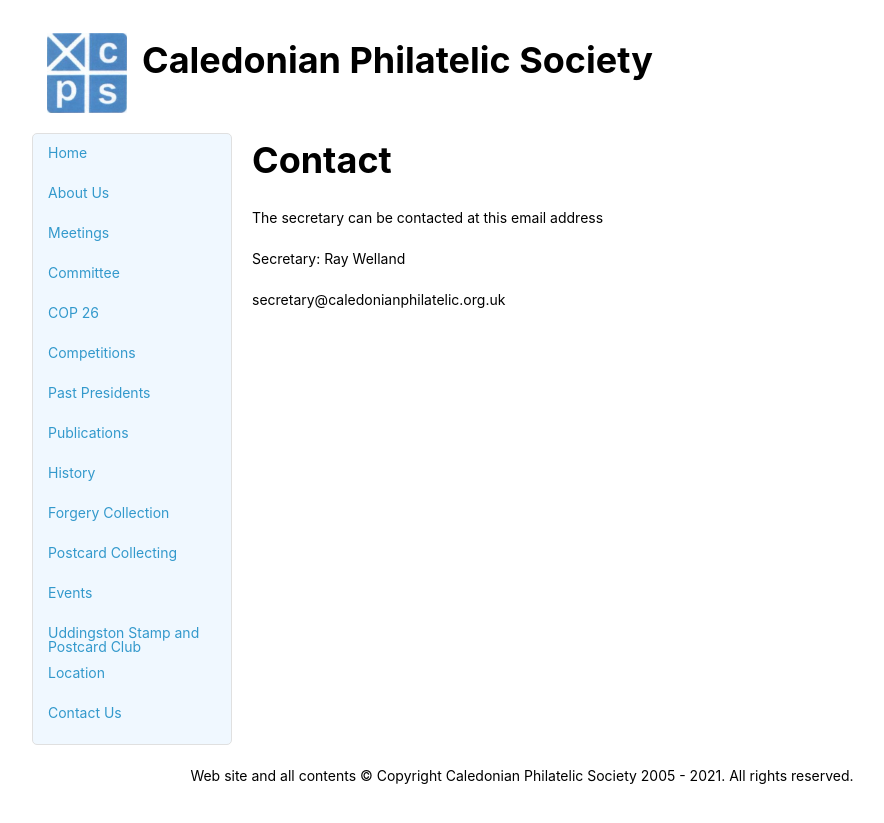
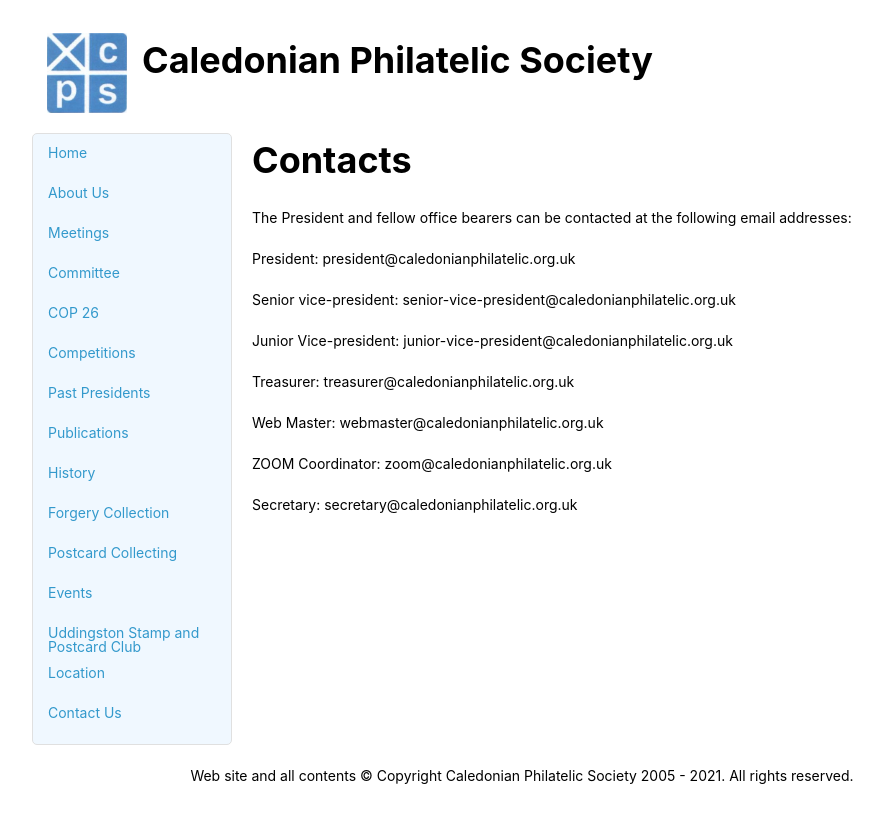
Before and after one commit to astalker/caledonian-stamps, a Jekyll site: the page built from contactus.md, in a window 1280 px wide. Shown: the top 823 px of the page, without its empty margins (118-1002 px from the left). Built offline with Jekyll 4.4.1, drawn with Linux system fonts in a browser that asks for light colours; our own code applies the rules of GitHub Pages for plain Markdown files.

Commit message:
Update contacts

```diff
--- a/contactus.md
+++ b/contactus.md
@@ -1,7 +1,17 @@
-# Contact
+# Contacts
 
-The secretary can be contacted at this email address
+The President and fellow office bearers can be contacted at the following email addresses:
 
- Secretary: Ray Welland
+President: president@caledonianphilatelic.org.uk
 
-secretary@caledonianphilatelic.org.uk
+Senior vice-president: senior-vice-president@caledonianphilatelic.org.uk
+
+Junior Vice-president:	junior-vice-president@caledonianphilatelic.org.uk
+
+Treasurer: treasurer@caledonianphilatelic.org.uk
+
+Web Master: webmaster@caledonianphilatelic.org.uk
+
+ZOOM Coordinator: zoom@caledonianphilatelic.org.uk
+
+Secretary: secretary@caledonianphilatelic.org.uk
```
